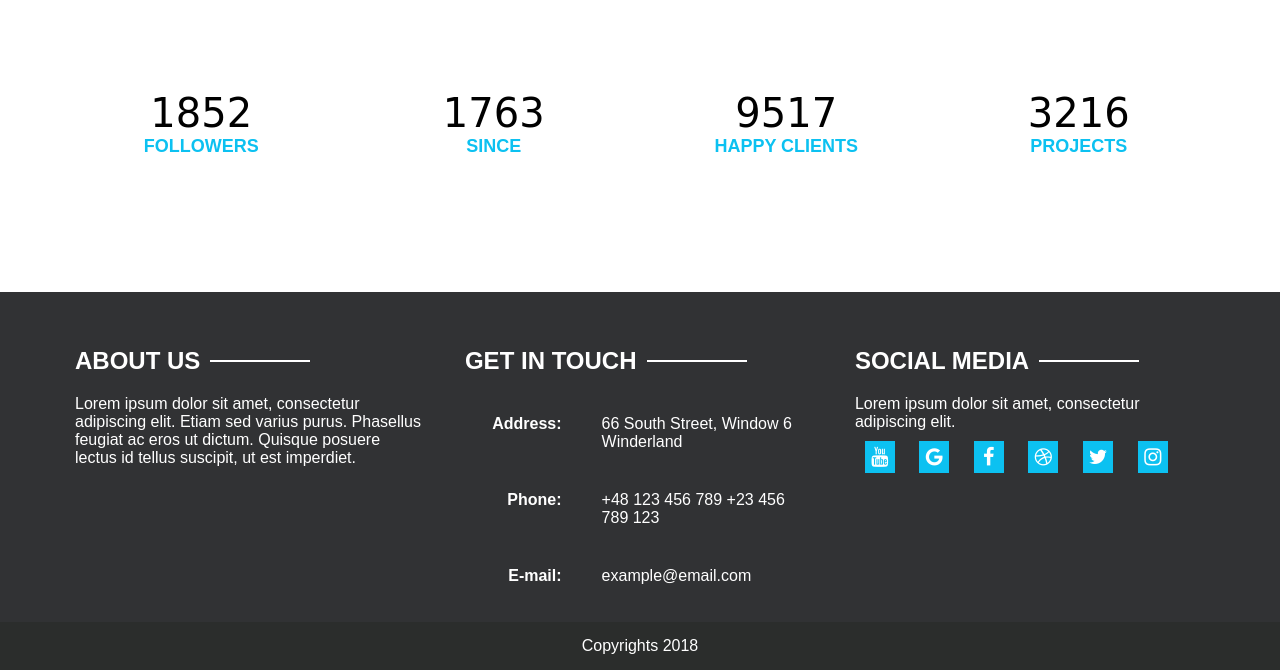
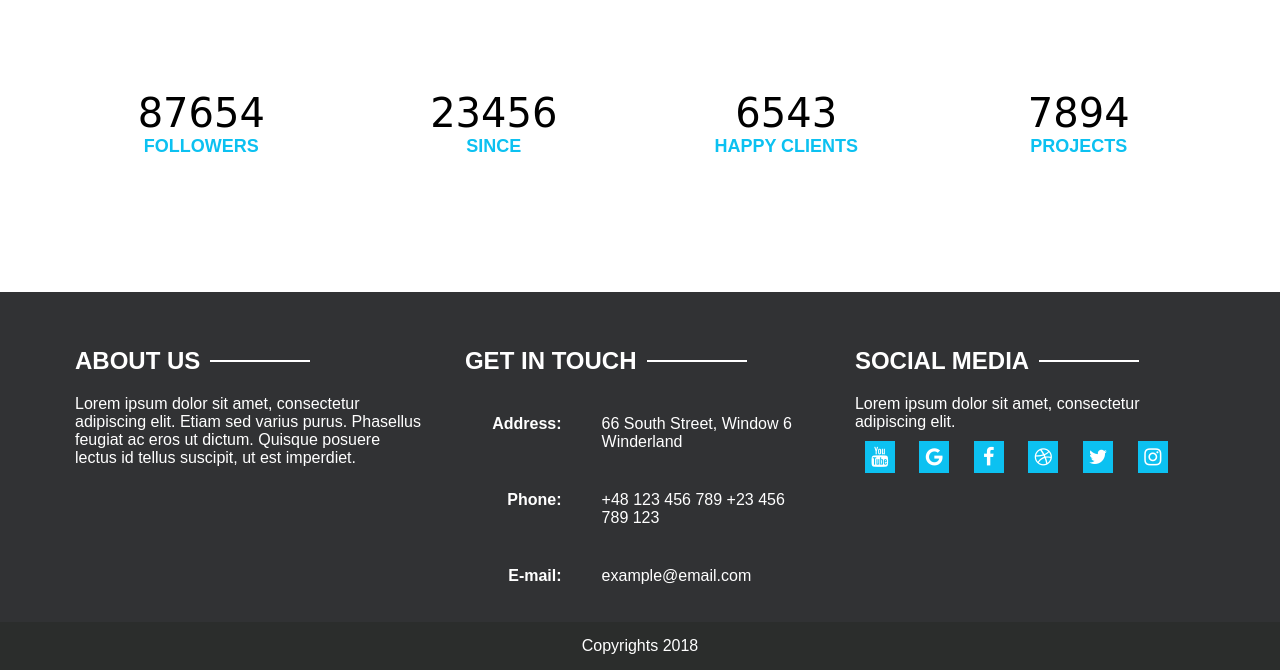
Before and after one commit to AleksandraDworak/kurs, a plain HTML site: page index.html in a window 1280 px wide. Shown: the part 2576-3246 px from the top of the page. Drawn offline with Linux system fonts and the light colour scheme; a web font is replaced by a local one.

Commit message:
Change content-section numbers

```diff
--- a/index.html
+++ b/index.html
@@ -224,22 +224,22 @@
 			<div class="row">
 
 				<div class="col col-3 col-s-6">
-					<div class="number">1852</div>
+					<div class="number">87654</div>
 					<div class="inscription">followers</div>
 				</div>
 
 				<div class="col col-3 col-s-6">
-					<div class="number">1763</div>
+					<div class="number">23456</div>
 					<div class="inscription">since</div>
 				</div>
 
 				<div class="col col-3 col-s-6">
-					<div class="number">9517</div>
+					<div class="number">6543</div>
 					<div class="inscription">happy clients</div>
 				</div>
 
 				<div class="col col-3 col-s-6">
-					<div class="number">3216</div>
+					<div class="number">7894</div>
 					<div class="inscription">projects</div>
 				</div>
 			</div>
```
